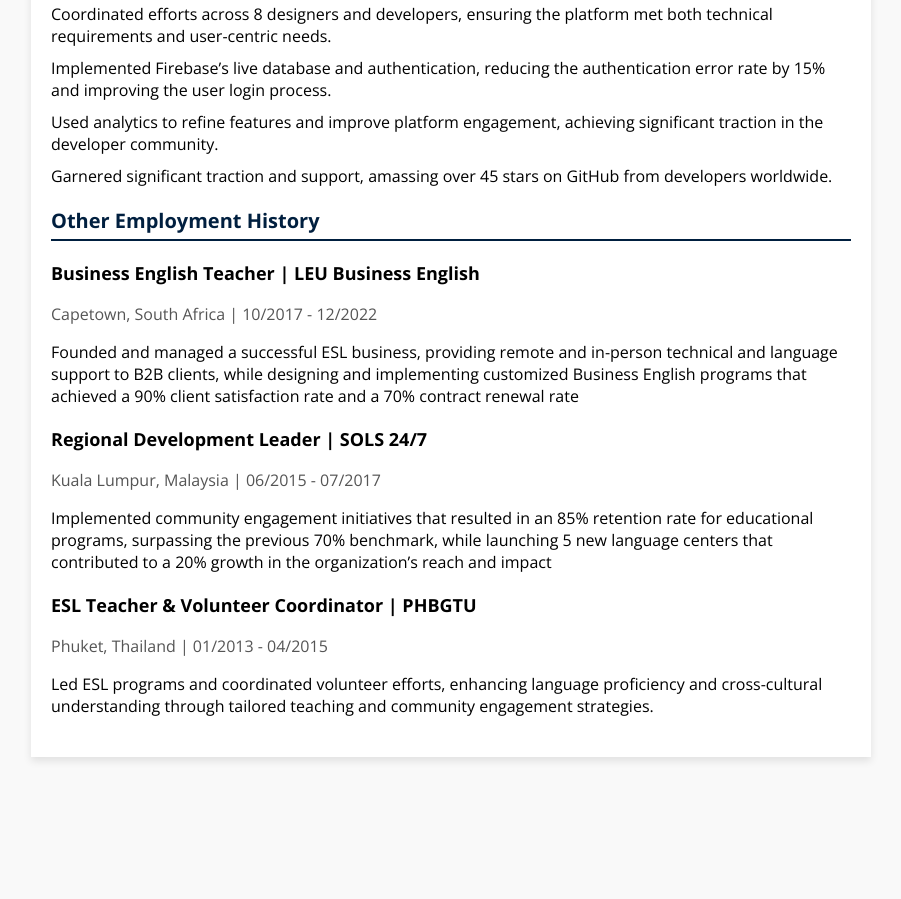
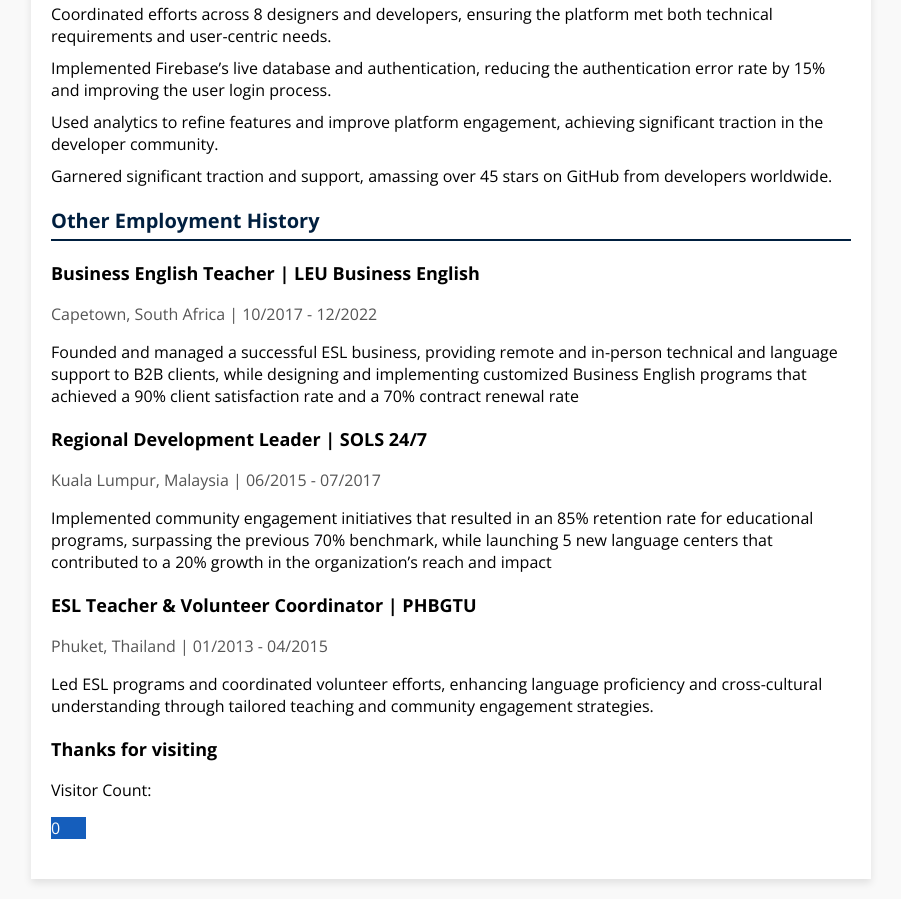
Before and after one commit to TaylorDJones11/Cloud-Resume, a plain HTML site: page index.html in a window 1280 px wide. Shown: the part 1588-2487 px from the top of the page, without its empty margins (189-1090 px from the left). Before the commit the page ends 2365 px from the top, so only its background shows below. Drawn offline with nearby package versions, Linux system fonts and the light colour scheme.

Commit message:
adding counter

```diff
--- a/index.html
+++ b/index.html
@@ -175,11 +175,13 @@
             tailored teaching and community engagement strategies.
           </li>
         </ul>
-      </section class="counter">
-
-      <section>
-
       </section>
+      <h3>Thanks for visiting</h3>
+      <div>
+        <p>Visitor Count:</p>
+        <p class="counter">0</p>
+      </div>
+      <section></section>
     </div>
     <script>
       src = './index.js';
--- a/styles.css
+++ b/styles.css
@@ -110,6 +110,8 @@ h3 + p {
 .counter {
   display: flex;
   justify-content: space-between;
+  max-width: 35px;
   margin-bottom: 20px;
+  color: #f9f9f9;
   background-color: #155ebc;
 }
```
